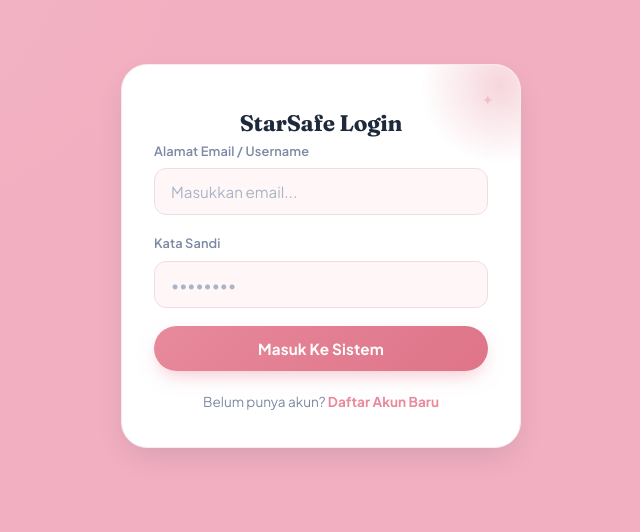
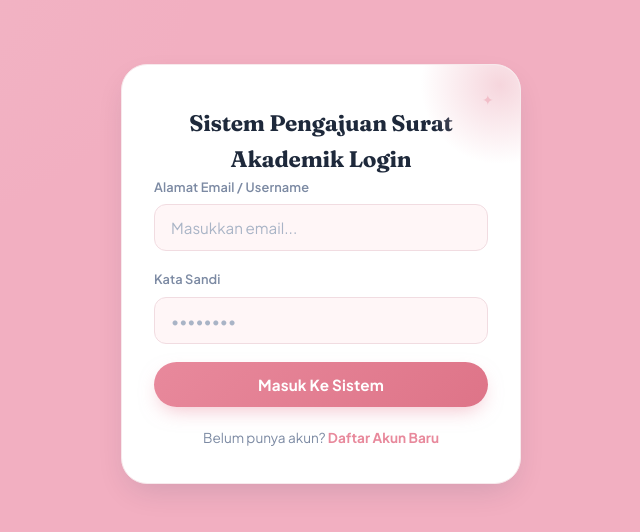
Before and after one commit to assaida/web_keamanan_UAS, a plain HTML site: page index.html in a window 1280 px wide. Shown: the whole page, without its empty margins (319-959 px from the left). Drawn offline with nearby package versions, Linux system fonts and the light colour scheme.

Commit message:
Update index.html

```diff
--- a/index.html
+++ b/index.html
@@ -25,7 +25,7 @@
     <div class="auth-wrapper">
         <!-- FORM LOGIN -->
         <div id="loginPage" style="display: block;">
-            <h2 style="margin-top:0; color:#1e293b; text-align:center;">StarSafe Login</h2>
+            <h2 style="margin-top:0; color:#1e293b; text-align:center;">Sistem Pengajuan Surat Akademik Login</h2>
             <div class="form-group">
                 <label>Alamat Email / Username</label>
                 <input type="email" id="emailInput" placeholder="Masukkan email...">
```
